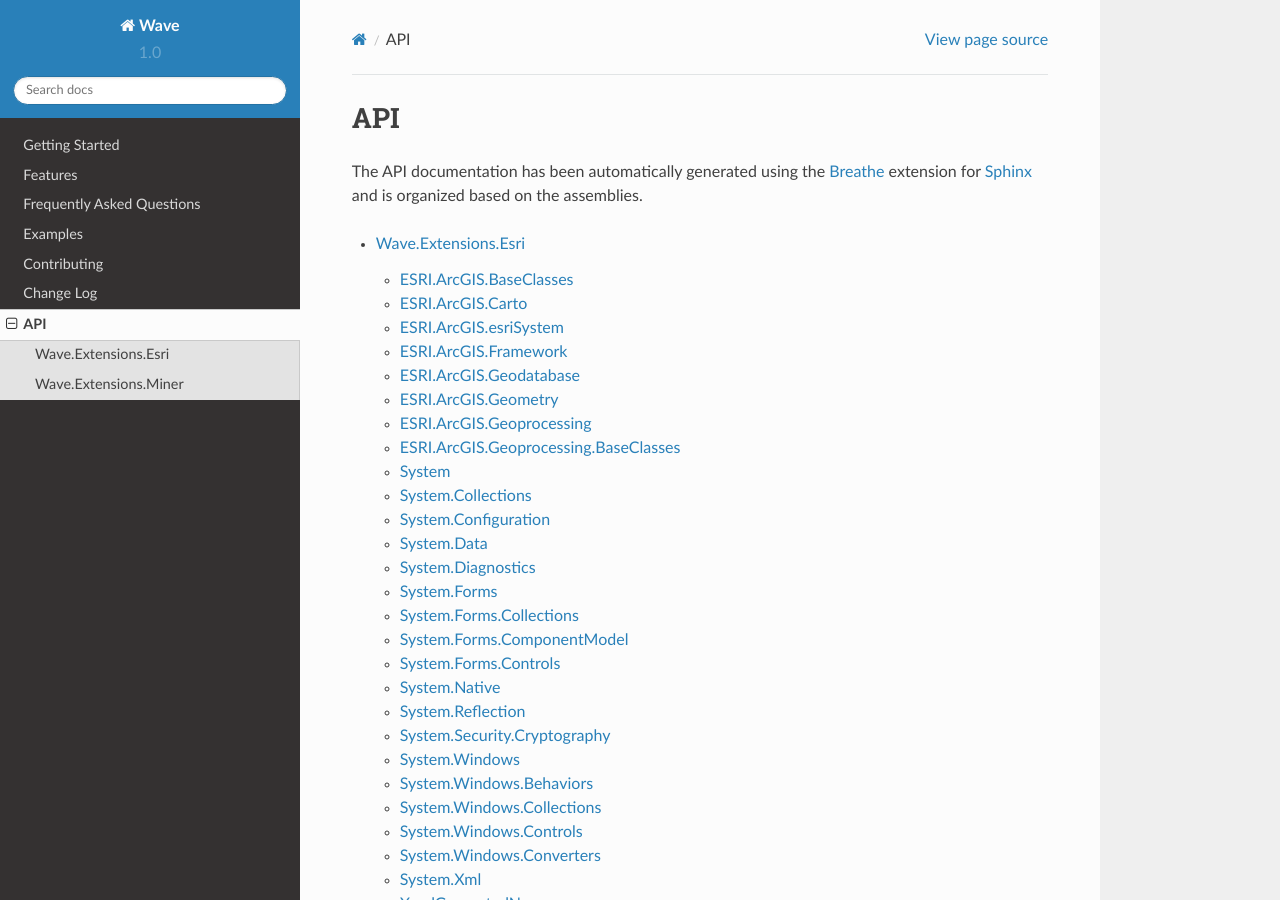
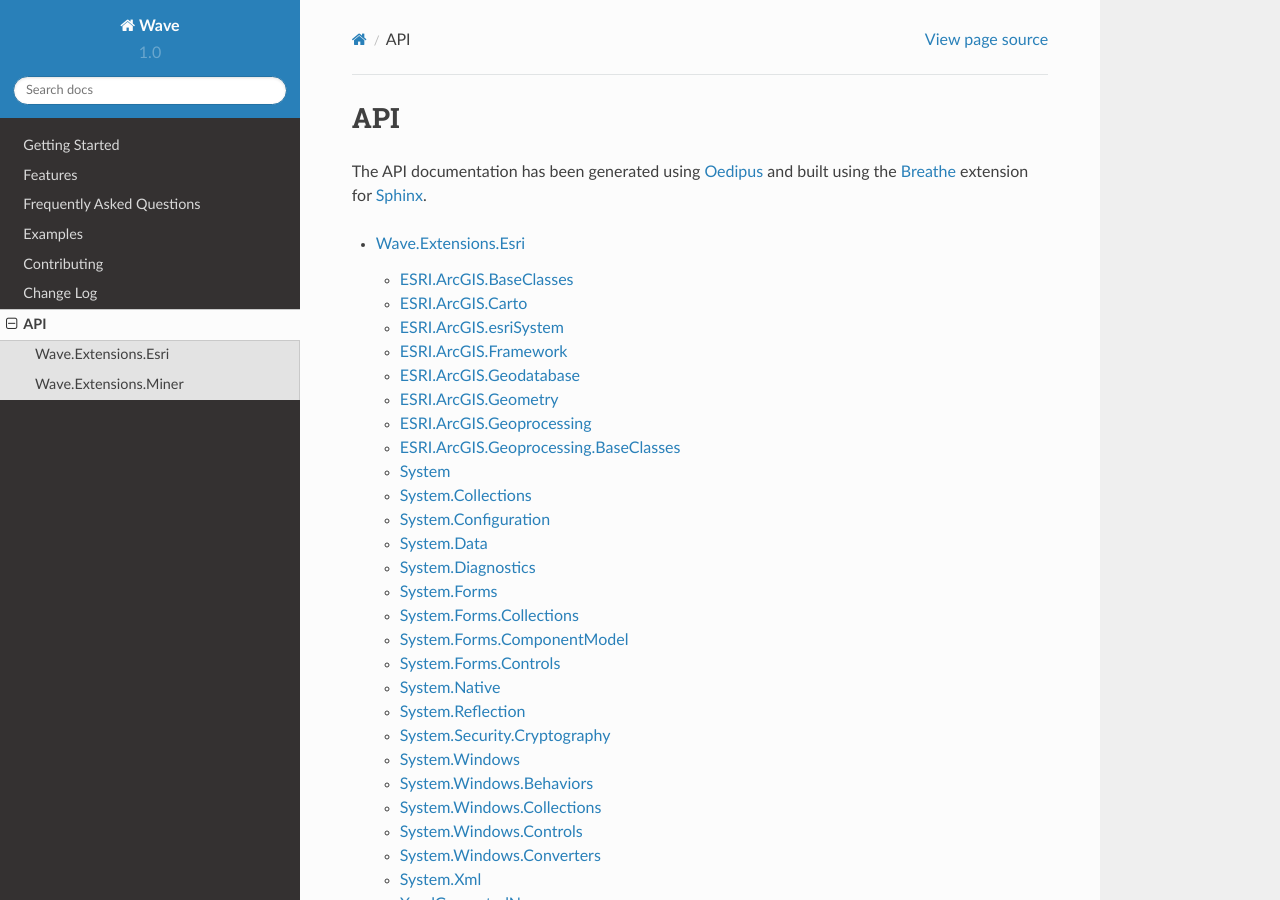
Before and after one commit to kbaesler/Wave, a Sphinx documentation site: the page built from docs/source/apidocs.rst, in a window 1280 px wide and 900 px high. Built offline with Sphinx 7.4.7 and the Read the Docs theme 2.0.0, drawn with Linux system fonts in a browser that asks for light colours.

Commit message:
Modified description.

```diff
--- a/docs/source/apidocs.rst
+++ b/docs/source/apidocs.rst
@@ -1,6 +1,6 @@
 API
 ====
-The API documentation has been automatically generated using the `Breathe <http://breathe.readthedocs.org/en/latest/>`_ extension for `Sphinx <http://sphinx-doc.org/index.html>`_ and is organized based on the assemblies.
+The API documentation has been generated using `Oedipus <https://github.com/Jumpercables/Oedipus>`_ and built using the `Breathe <http://breathe.readthedocs.org/en/latest/>`_ extension for `Sphinx <http://sphinx-doc.org/index.html>`_.
 
 .. toctree::
 	 :maxdepth: 2
```
